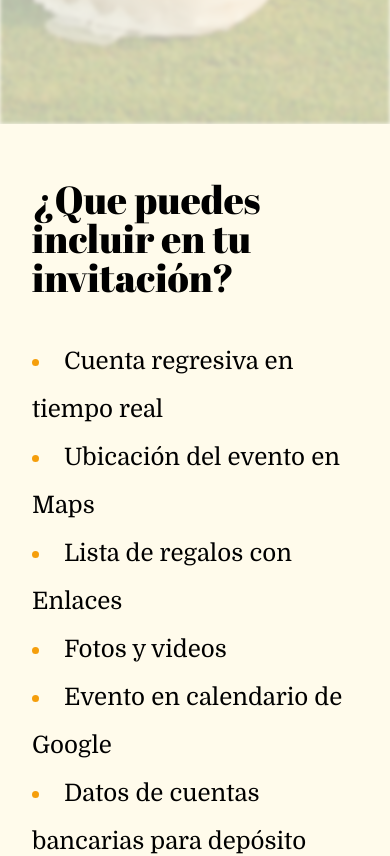
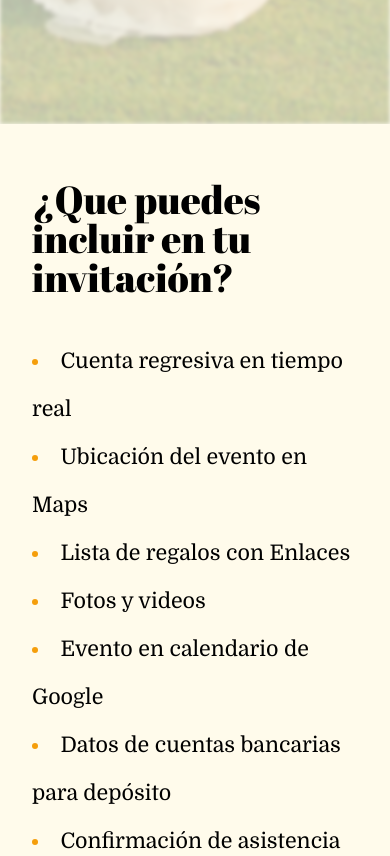
Before and after one commit to brihanPenayo/invitaciones-landing, a React (Vite) app: page / in a window 390 px wide. Shown: the part 720-1576 px from the top of the page. Built offline with nearby package versions, Linux system fonts and the light colour scheme.

Commit message:
fixing font size in options

```diff
--- a/components/Options/Options.jsx
+++ b/components/Options/Options.jsx
@@ -16,9 +16,9 @@ export const Options = () => {
 
     return (
         <Fade bottom cascade collapse >
-            <ul className='list-disc list-inside'>
+            <ul className='list-disc list-inside sm:min-h-full'>
                 {OPTIONS.map((opt, index) => (
-                    <li className='font-body cursor-pointer marker:text-amber-500 text-2xl leading-[3rem]' key={index}>{opt}</li>
+                    <li className='font-body cursor-pointer marker:text-amber-500 text-2xl sm:text-[5.5vmin] leading-[3rem]' key={index}>{opt}</li>
                 ))}
             </ul>
         </Fade>
--- a/pages/Personalization.jsx
+++ b/pages/Personalization.jsx
@@ -3,7 +3,7 @@ import { Options } from '../components/Options/Options'
 
 export const Personalization = () => {
     return (
-        <section id='opciones' className='relative bg-amber-50 sm:pt-14 sm:px-8 pt-[8rem] grid place-items-left place-content-center'>
+        <section id='opciones' className='relative bg-amber-50 sm:min-h-full sm:pt-14 sm:px-8 pt-[8rem] grid place-items-left place-content-center'>
             <h1 className='font-display mb-10 text-5xl sm:text-[10vmin]'>¿Que puedes incluir en tu invitación?</h1>
             <Options/>
         </section>
```
